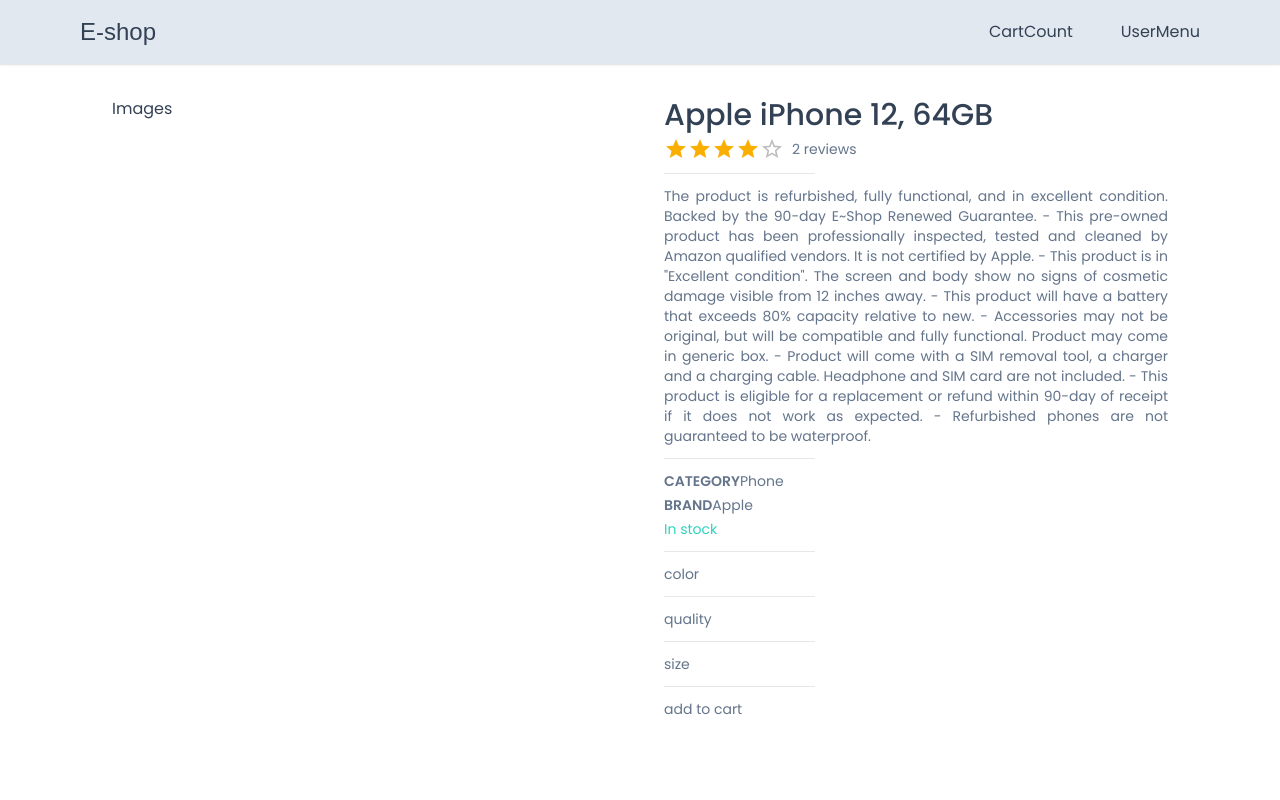
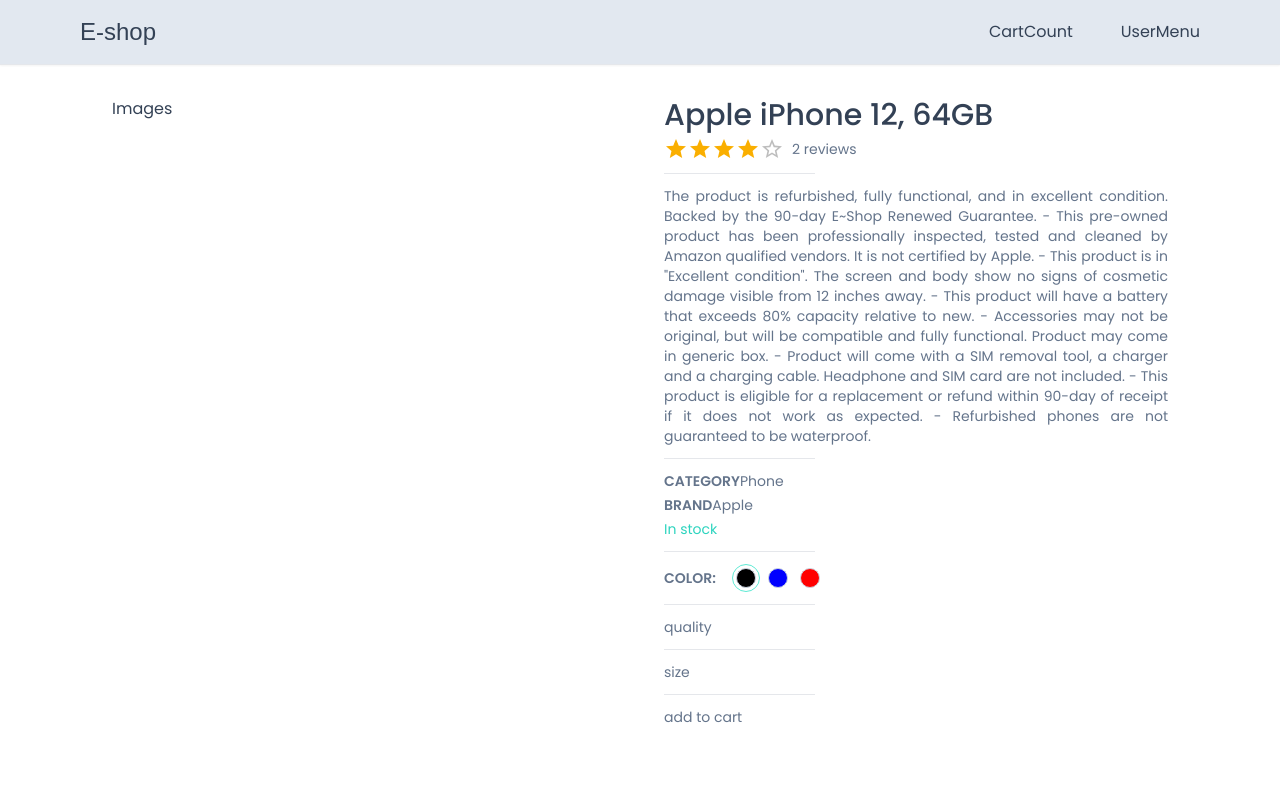
Before and after one commit to takimi12/Next13-Eccomerce-October, a Next.js app: page /product/1 in a window 1280 px wide. Shown: the top 800 px of the page. Built offline with nearby package versions, Linux system fonts and the light colour scheme; a web font is replaced by a local one.

Commit message:
Product Quantity

```diff
--- /dev/null
+++ b/app/components/products/SetColor.tsx
@@ -0,0 +1,60 @@
+'use client'
+
+import { SelectedImgType, CartProductType } from "@/app/product/[productId]/ProductDetails"
+
+interface SetColorProps {
+    images: SelectedImgType[],
+    cartProduct: CartProductType;
+    handleColorSelect: (value: SelectedImgType) => void;
+}
+
+const SetColor: React.FC<SetColorProps> =
+({images,
+ cartProduct,
+  handleColorSelect
+}) => {
+return (
+    <div>
+        <div className="flex gap-4 items-center">
+            <span className="font-semibold">COLOR:</span>
+            <div className="flex gap-1">
+                {images.map((image) => {
+                    return(
+                        <div key={image.color}
+                        onClick={() => handleColorSelect(image)}
+                        className={`
+                        h-7
+                        w-7
+                        rounded-full
+                        border-teal-300
+                        flex
+                        items-center
+                        justify-center
+                        ${
+                            cartProduct.selectedImg.color ===
+                            image.color ?  "border-[1.5px]"
+                            : "border-none"
+                        }
+                        `}>
+                              <div style={{background: image.colorCode}}
+                              className="
+                              h-5
+                              w-5
+                              rounded-full
+                              border-[1.2px]
+                              border-slate-300
+                              cursor-pointer
+                              "
+                              >
+                                </div>
+                        </div>
+                    )
+                })}
+            </div>
+        </div>
+    </div>
+)
+};
+
+
+export default SetColor;
--- a/app/product/[productId]/ProductDetails.tsx
+++ b/app/product/[productId]/ProductDetails.tsx
@@ -1,7 +1,9 @@
 "use client";
 
 import { Rating } from "@mui/material";
-import React, { useState } from "react";
+import React, { useCallback, useState } from "react";
+import SetColor from "@/app/components/products/SetColor";
+
 
 interface ProductDetailsProps {
     product: any;
@@ -13,12 +15,12 @@
     description: string,
     category: string,
     brand: string,
-    selectedImg: selectedImgType,
+    selectedImg: SelectedImgType,
     quantity: number,
     price: number
 }
 
-export type selectedImgType = {
+export type SelectedImgType = {
     color: string,
     colorCode: string,
     image:string
@@ -44,11 +46,22 @@
         price: product.price,
     });
 
+    console.log(cartProduct);
+
 
     const productRating =
     product.reviews.reduce((acc:number, item:any) =>
     item.rating + acc, 0) /
     product.reviews.length;
+
+    const handleColorSelect = useCallback(
+        (value:SelectedImgType) =>{
+            setCartProduct((prev) => {
+                return { ...prev, selectedImg: value};
+            });
+        },
+        [cartProduct.selectedImg]
+        );
 
 
     return (
@@ -78,7 +91,11 @@
         </div>
         <div className={product.inStock ? "text-teal-400" : "text-rose-400" }>{product.inStock ? 'In stock' : 'Out of the stock'} </div>
         <Horizontal />
-        <div>color</div>
+        <SetColor
+         cartProduct={cartProduct}
+         images={product.images}
+         handleColorSelect={handleColorSelect}
+        />
         <Horizontal />
         <div>quality</div>
         <Horizontal />
```
